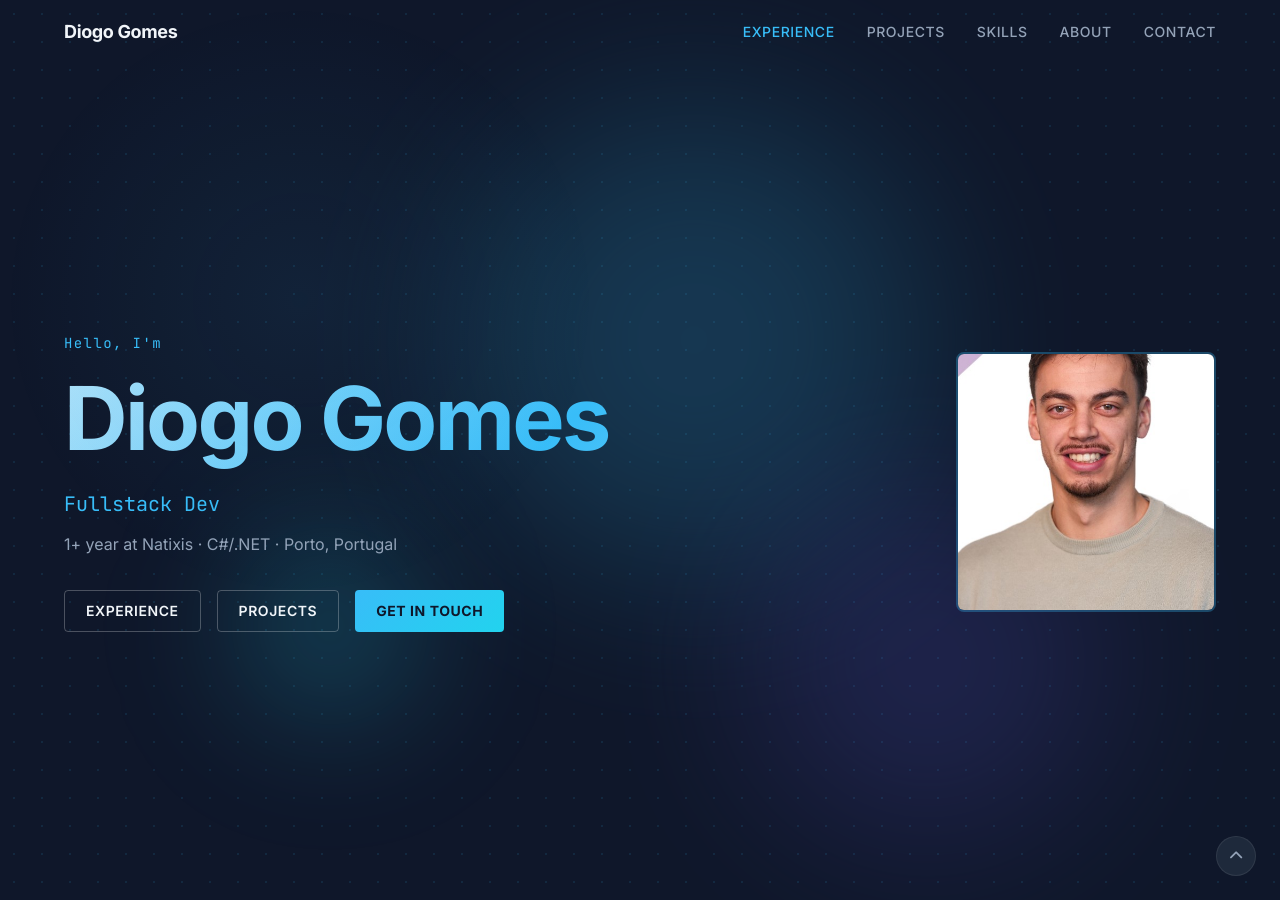
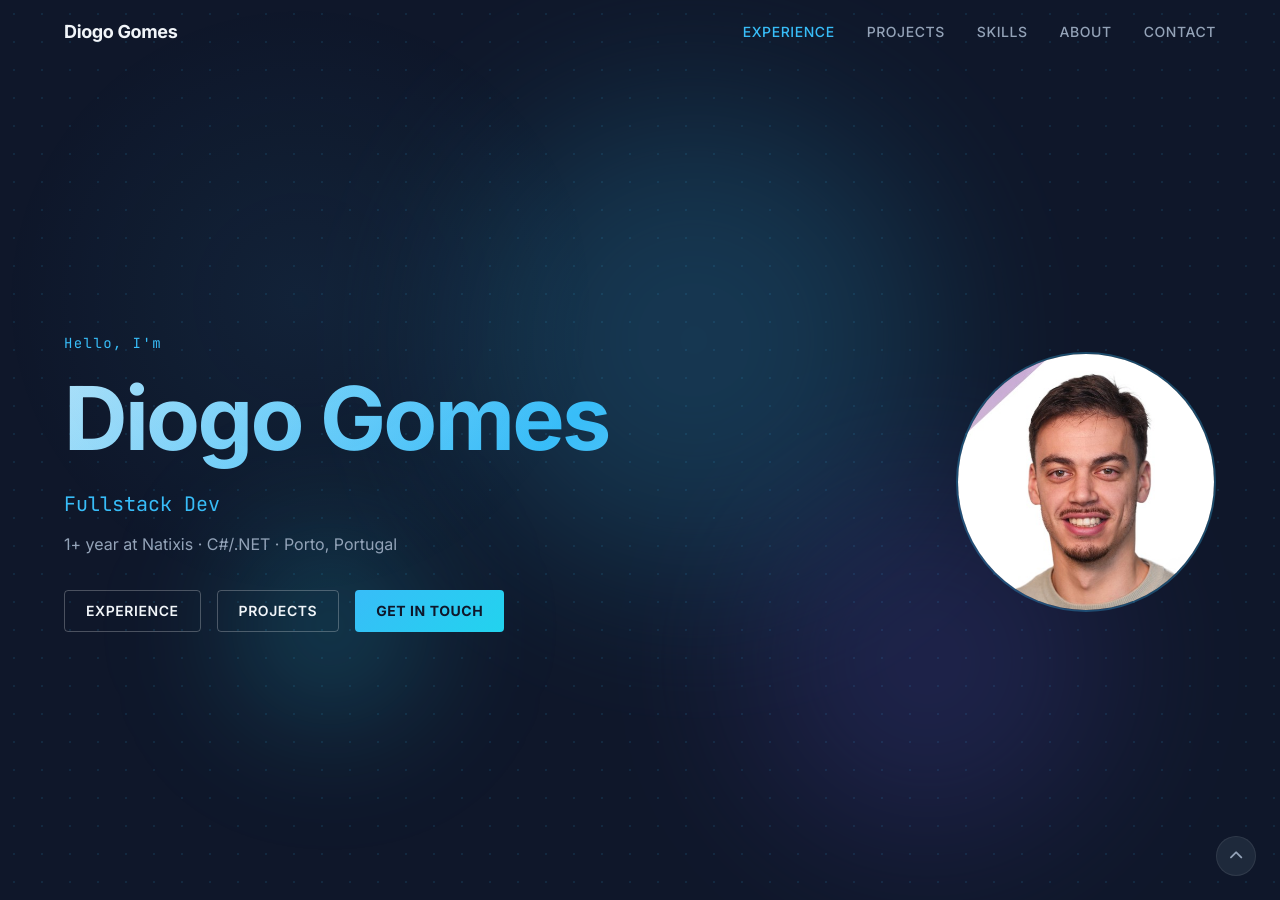
Before and after one commit to Diogoafg7/Diogoafg7.github.io, a Jekyll site: the page built from _posts/2024-09-17-project-5.markdown, in a window 1280 px wide and 900 px high. Built offline with Jekyll 4.4.1, drawn with Linux system fonts in a browser that asks for light colours.

Commit message:
feat: update hero and about photos to use circular border-radius and adjust object positioning

```diff
--- a/css/main.css
+++ b/css/main.css
@@ -252,8 +252,9 @@ ul, ol {
 .hero__photo {
   width: 260px;
   height: 260px;
-  border-radius: 8px;
+  border-radius: 50%;
   object-fit: cover;
+  object-position: top;
   border: 2px solid rgba(56, 189, 248, 0.3);
 }
 
@@ -589,7 +590,8 @@ ul, ol {
 .about__photo {
   width: 220px;
   height: 220px;
-  border-radius: 8px;
+  border-radius: 50%;
+  object-position: top;
   object-fit: cover;
   border: 2px solid var(--color-border-light);
 }
```
